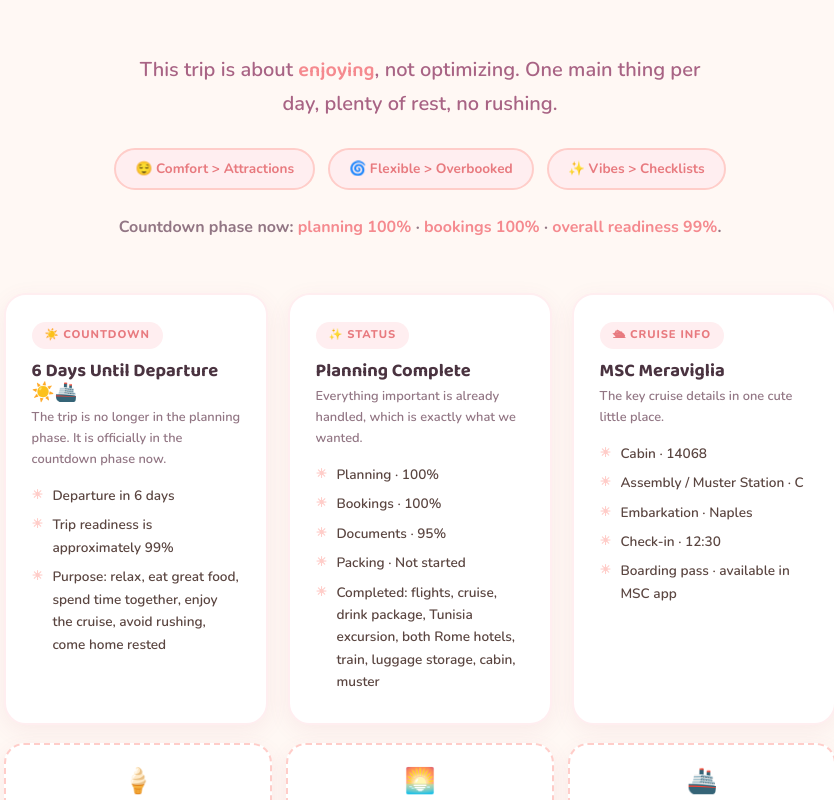
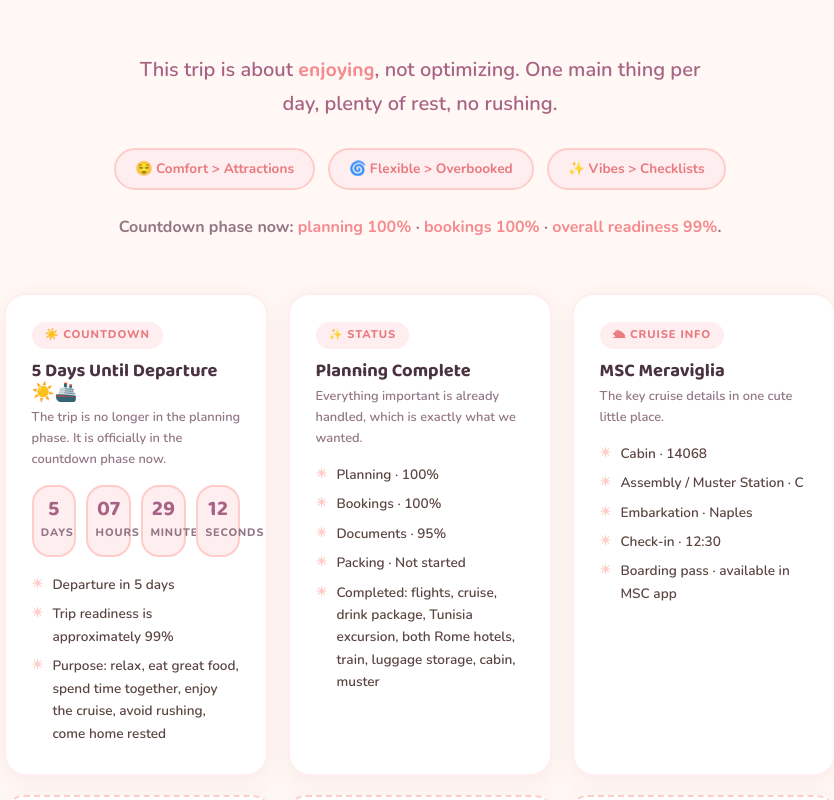
Before and after one commit to LwwDev/website-, a website: page private/cruise-page.html in a window 1280 px wide. Shown: the part 961-1761 px from the top of the page, without its empty margins (220-1054 px from the left). Drawn offline with nearby package versions, Linux system fonts and the light colour scheme.

Commit message:
Add live cruise countdown

```diff
--- a/private/cruise-page.html
+++ b/private/cruise-page.html
@@ -91,6 +91,10 @@
   .hero-chips span {
     background: rgba(255,255,255,0.85); color: var(--coral-deep); font-weight: 700;
     padding: 0.45rem 1.1rem; border-radius: 100px; font-size: 0.88rem; box-shadow: 0 4px 12px rgba(176,74,107,0.18);
+  }
+  .hero-chips .countdown-chip {
+    background: rgba(255,255,255,0.92);
+    color: var(--berry);
   }
   .hero-ship { margin-top: 1.5rem; color: rgba(255,255,255,0.8); font-weight: 700; letter-spacing: 0.18em; font-size: 0.78rem; text-transform: uppercase; animation: pop 0.7s 0.5s ease both; }
   @keyframes pop { from{opacity:0; transform: translateY(20px) scale(0.96);} to{opacity:1; transform: translateY(0) scale(1);} }
@@ -239,6 +243,35 @@
   .tile ul { list-style: none; font-size: 0.85rem; font-weight: 600; color: #5a4540; }
   .tile ul li { padding: 0.22rem 0; padding-left: 1.3rem; position: relative; }
   .tile ul li::before { content: '☀'; position: absolute; left: 0; color: var(--peach); font-size: 0.8rem; }
+  .countdown-clock {
+    display: grid;
+    grid-template-columns: repeat(4, minmax(0, 1fr));
+    gap: 0.65rem;
+    margin: 0.9rem 0 0.85rem;
+  }
+  .countdown-unit {
+    background: var(--cream-deep);
+    border: 2px solid var(--peach);
+    border-radius: 18px;
+    padding: 0.8rem 0.45rem;
+    text-align: center;
+  }
+  .countdown-unit strong {
+    display: block;
+    font-family: 'Baloo 2', cursive;
+    font-size: 1.35rem;
+    color: var(--berry);
+    line-height: 1;
+  }
+  .countdown-unit span {
+    display: block;
+    margin-top: 0.2rem;
+    font-size: 0.68rem;
+    letter-spacing: 0.08em;
+    text-transform: uppercase;
+    color: var(--soft-ink);
+    font-weight: 800;
+  }
 
   .flight-route { display: flex; align-items: center; justify-content: space-between; gap: 0.5rem; margin: 0.6rem 0; }
   .flight-route .code { font-family: 'Baloo 2'; font-size: 1.5rem; font-weight: 800; color: var(--ink); text-align: center; }
@@ -306,6 +339,19 @@
     .hero-chips span {
       font-size: 0.78rem;
       padding: 0.38rem 0.82rem;
+    }
+    .countdown-clock {
+      gap: 0.45rem;
+    }
+    .countdown-unit {
+      border-radius: 14px;
+      padding: 0.7rem 0.3rem;
+    }
+    .countdown-unit strong {
+      font-size: 1.08rem;
+    }
+    .countdown-unit span {
+      font-size: 0.6rem;
     }
     .sticker-row {
       gap: 0.42rem;
@@ -381,6 +427,7 @@
       <span>📅 June 5–14, 2026</span>
       <span>🛳 10 days</span>
       <span>⚓ 7 ports</span>
+      <span class="countdown-chip" id="hero-countdown-chip">⏳ Countdown loading...</span>
     </div>
     <div class="sticker-row">
       <span class="sticker">🍦 gelato mode</span>
@@ -438,10 +485,16 @@
   <div class="tile-grid">
     <div class="tile">
       <span class="tag">☀️ Countdown</span>
-      <h4>6 Days Until Departure ☀️🚢</h4>
+      <h4 id="countdown-title">6 Days Until Departure ☀️🚢</h4>
       <div class="addr">The trip is no longer in the planning phase. It is officially in the countdown phase now.</div>
+      <div class="countdown-clock" aria-label="Departure countdown">
+        <div class="countdown-unit"><strong id="countdown-days">6</strong><span>Days</span></div>
+        <div class="countdown-unit"><strong id="countdown-hours">00</strong><span>Hours</span></div>
+        <div class="countdown-unit"><strong id="countdown-minutes">00</strong><span>Minutes</span></div>
+        <div class="countdown-unit"><strong id="countdown-seconds">00</strong><span>Seconds</span></div>
+      </div>
       <ul>
-        <li>Departure in 6 days</li>
+        <li id="countdown-copy">Departure in 6 days</li>
         <li>Trip readiness is approximately 99%</li>
         <li>Purpose: relax, eat great food, spend time together, enjoy the cruise, avoid rushing, come home rested</li>
       </ul>
@@ -797,6 +850,43 @@
 </div>
 
 <script>
+  (function() {
+    var departure = new Date('2026-06-05T00:00:00+02:00').getTime();
+    var titleEl = document.getElementById('countdown-title');
+    var copyEl = document.getElementById('countdown-copy');
+    var chipEl = document.getElementById('hero-countdown-chip');
+    var daysEl = document.getElementById('countdown-days');
+    var hoursEl = document.getElementById('countdown-hours');
+    var minutesEl = document.getElementById('countdown-minutes');
+    var secondsEl = document.getElementById('countdown-seconds');
+
+    function pad(value) {
+      return String(value).padStart(2, '0');
+    }
+
+    function updateCountdown() {
+      var now = Date.now();
+      var diff = Math.max(0, departure - now);
+      var totalSeconds = Math.floor(diff / 1000);
+      var days = Math.floor(totalSeconds / 86400);
+      var hours = Math.floor((totalSeconds % 86400) / 3600);
+      var minutes = Math.floor((totalSeconds % 3600) / 60);
+      var seconds = totalSeconds % 60;
+
+      if (daysEl) daysEl.textContent = String(days);
+      if (hoursEl) hoursEl.textContent = pad(hours);
+      if (minutesEl) minutesEl.textContent = pad(minutes);
+      if (secondsEl) secondsEl.textContent = pad(seconds);
+
+      if (titleEl) titleEl.textContent = days > 0 ? days + ' Days Until Departure ☀️🚢' : 'Departure Day ☀️🚢';
+      if (copyEl) copyEl.textContent = days > 0 ? 'Departure in ' + days + ' days' : 'It is departure day!';
+      if (chipEl) chipEl.textContent = days > 0 ? '⏳ ' + days + ' days to go' : '☀️ Departure day';
+    }
+
+    updateCountdown();
+    window.setInterval(updateCountdown, 1000);
+  })();
+
   document.querySelectorAll('.quicknav a[href^="#"]').forEach(function(link) {
     link.addEventListener('click', function(event) {
       event.preventDefault();
```
